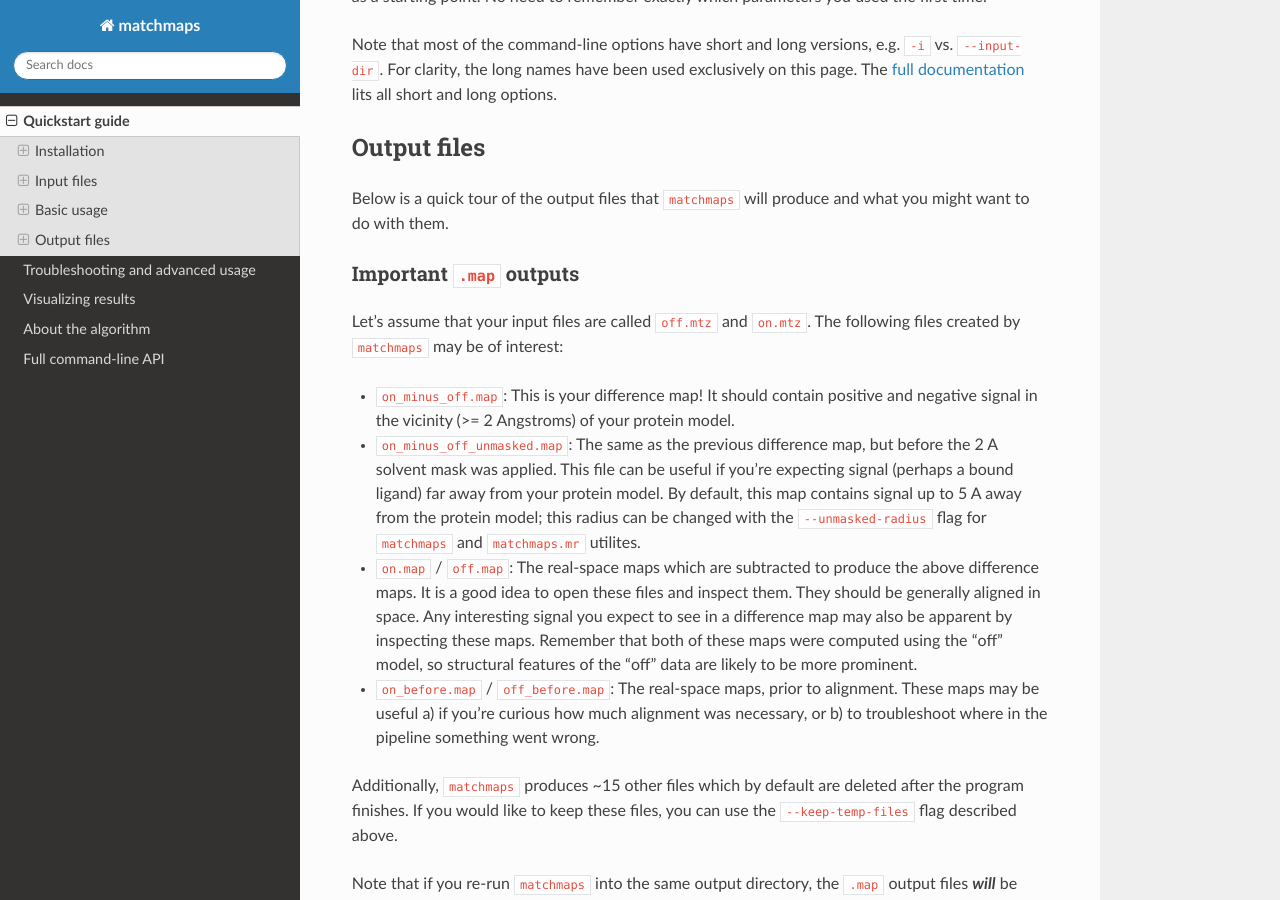
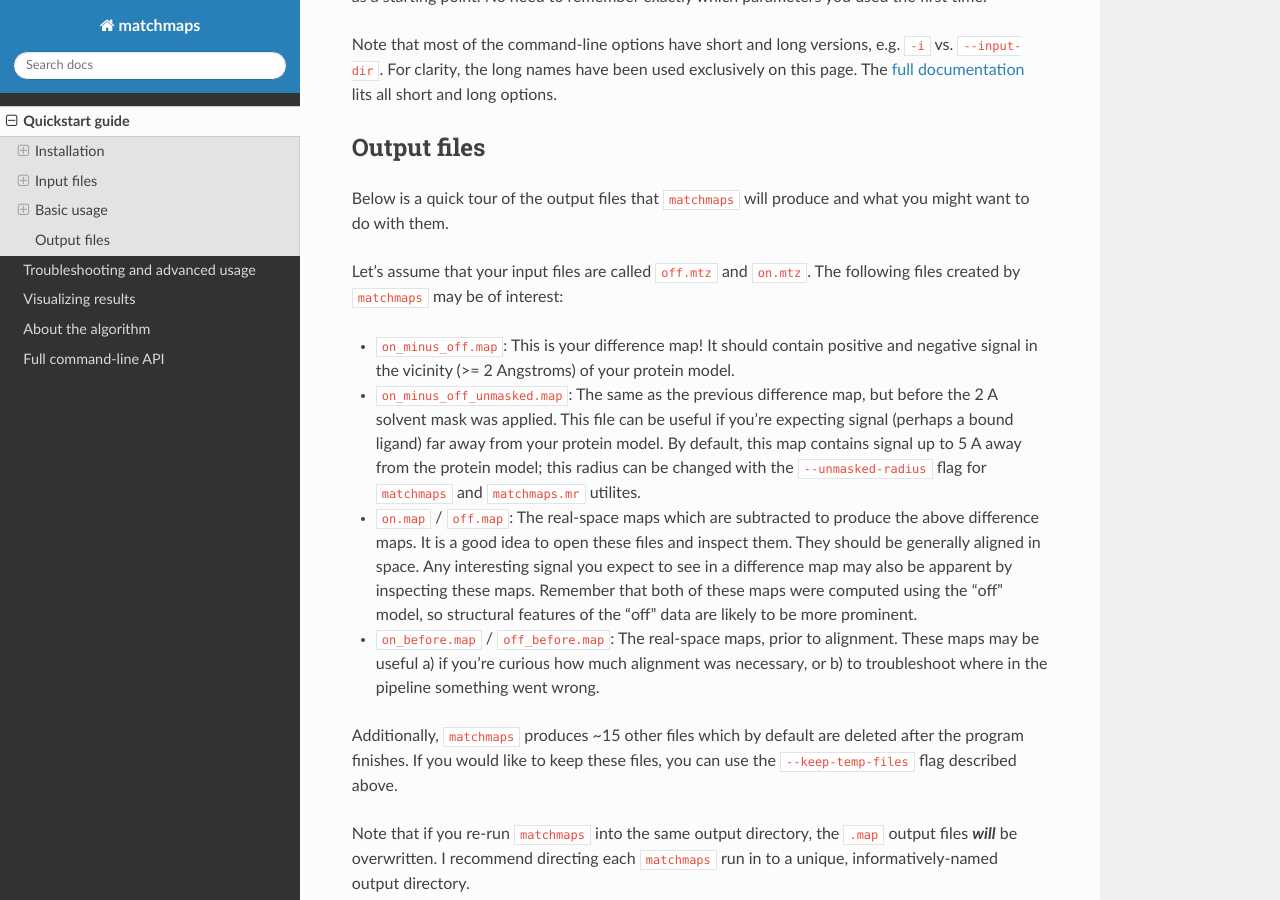
Before and after one commit to rs-station/matchmaps, a Sphinx documentation site: the page built from docs/quickstart.md, in a window 1280 px wide and 900 px high, scrolled down 3666 px. Built offline with Sphinx 7.4.7 and the Read the Docs theme 2.0.0, drawn with Linux system fonts in a browser that asks for light colours.

Commit message:
remove superfluous header

```diff
--- a/docs/quickstart.md
+++ b/docs/quickstart.md
@@ -122,8 +122,6 @@
 
 Below is a quick tour of the output files that `matchmaps` will produce and what you might want to do with them.
 
-### Important `.map` outputs
-
 Let's assume that your input files are called `off.mtz` and `on.mtz`. The following files created by `matchmaps` may be of interest:
 
  - `on_minus_off.map`: This is your difference map! It should contain positive and negative signal in the vicinity (>= 2 Angstroms) of your protein model.
```
